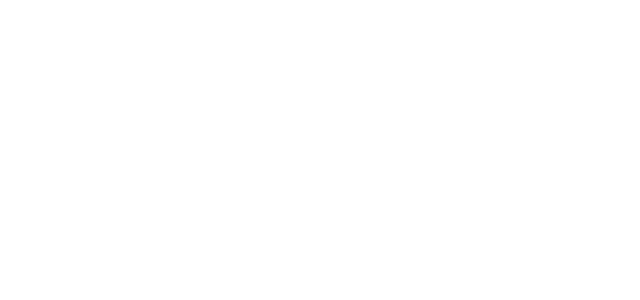
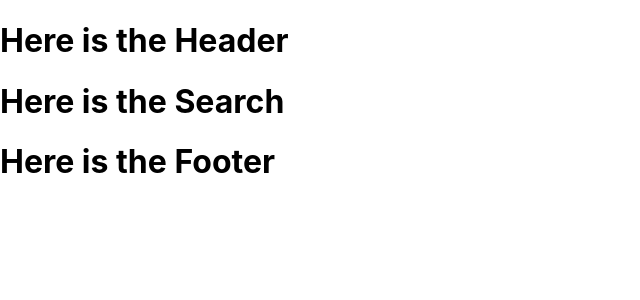
Before and after one commit to awesome-button/package-tracker, a React (Create React App) app: page / in a window 1280 px wide. Shown: the top 300 px of the page, without its empty margins (0-640 px from the left). Built offline with nearby package versions, Linux system fonts and the light colour scheme.

Commit message:
added logo

```diff
--- a/src/App.jsx
+++ b/src/App.jsx
@@ -1,5 +1,12 @@
-function App() {
-  return <div className="App"></div>;
-}
+import React from "react";
+import Homepage from "./components/pages/Homepage";
+
+const App = () => {
+  return (
+    <div className="App">
+      <Homepage />
+    </div>
+  );
+};
 
 export default App;
```
Also changed, not shown: src/assets/3f0fdf97-a19c-4556-8fc4-4a75797502ee_200x200.png (added).
